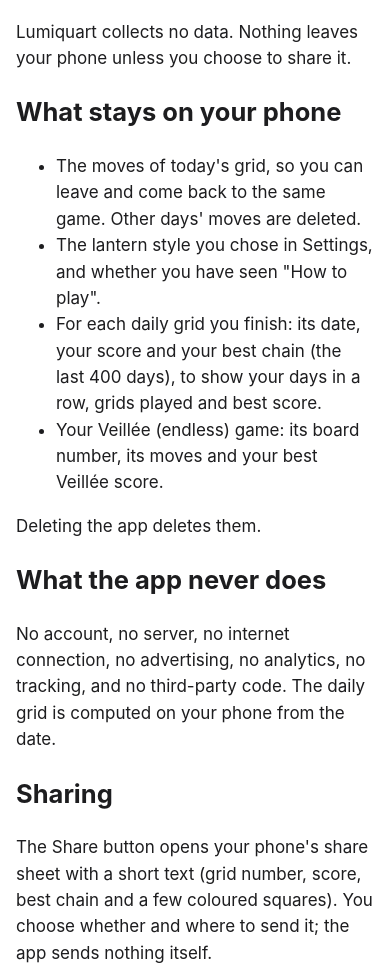
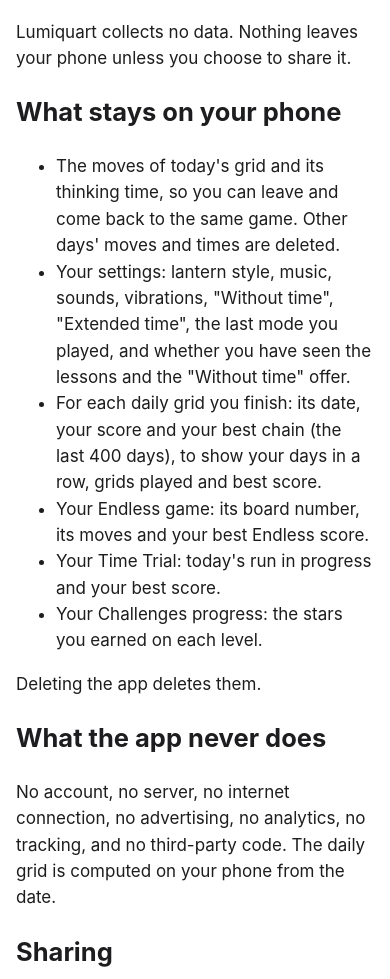
Before and after one commit to marked-org/lumiquart-site, a plain HTML site: page privacy.html in a window 390 px wide. Shown: the part 121-1100 px from the top of the page. Drawn offline with Linux system fonts and the light colour scheme.

Commit message:
Bring the site up to 1.1: Challenges, Time Trial, what stays on the phone (#4)
Privacy page lists everything 1.1 keeps and that the share shows the time.

```diff
--- a/privacy.html
+++ b/privacy.html
@@ -13,24 +13,27 @@
     <p>Lumiquart collects no data. Nothing leaves your phone unless you choose to share it.</p>
     <h2>What stays on your phone</h2>
     <ul>
-      <li>The moves of today's grid, so you can leave and come back to the same game. Other days' moves are
-        deleted.</li>
-      <li>The lantern style you chose in Settings, and whether you have seen "How to play".</li>
+      <li>The moves of today's grid and its thinking time, so you can leave and come back to the same game.
+        Other days' moves and times are deleted.</li>
+      <li>Your settings: lantern style, music, sounds, vibrations, "Without time", "Extended time", the last mode
+        you played, and whether you have seen the lessons and the "Without time" offer.</li>
       <li>For each daily grid you finish: its date, your score and your best chain (the last 400 days), to show your
         days in a row, grids played and best score.</li>
-      <li>Your Veillée (endless) game: its board number, its moves and your best Veillée score.</li>
+      <li>Your Endless game: its board number, its moves and your best Endless score.</li>
+      <li>Your Time Trial: today's run in progress and your best score.</li>
+      <li>Your Challenges progress: the stars you earned on each level.</li>
     </ul>
     <p>Deleting the app deletes them.</p>
     <h2>What the app never does</h2>
     <p>No account, no server, no internet connection, no advertising, no analytics, no tracking, and no
       third-party code. The daily grid is computed on your phone from the date.</p>
     <h2>Sharing</h2>
-    <p>The Share button opens your phone's share sheet with a short text (grid number, score, best chain and a
-      few coloured squares). You choose whether and where to send it; the app sends nothing itself.</p>
+    <p>The Share button opens your phone's share sheet with a short text (grid number, score, best chain, time
+      unless "Without time" is on, and a few coloured squares). You choose whether and where to send it; the app sends nothing itself.</p>
     <h2>Test versions</h2>
     <p>If you test Lumiquart through TestFlight, Apple may share crash reports and the feedback you send with the
       developer, as described in Apple's TestFlight terms.</p>
-    <p>Last updated: 12 November 2026.</p>
+    <p>Last updated: 17 November 2026.</p>
   </main>
   <footer>© 2026 Lumiquart</footer>
 </body>
```
Also changed, not shown: index.html (+2 -0 lines).
